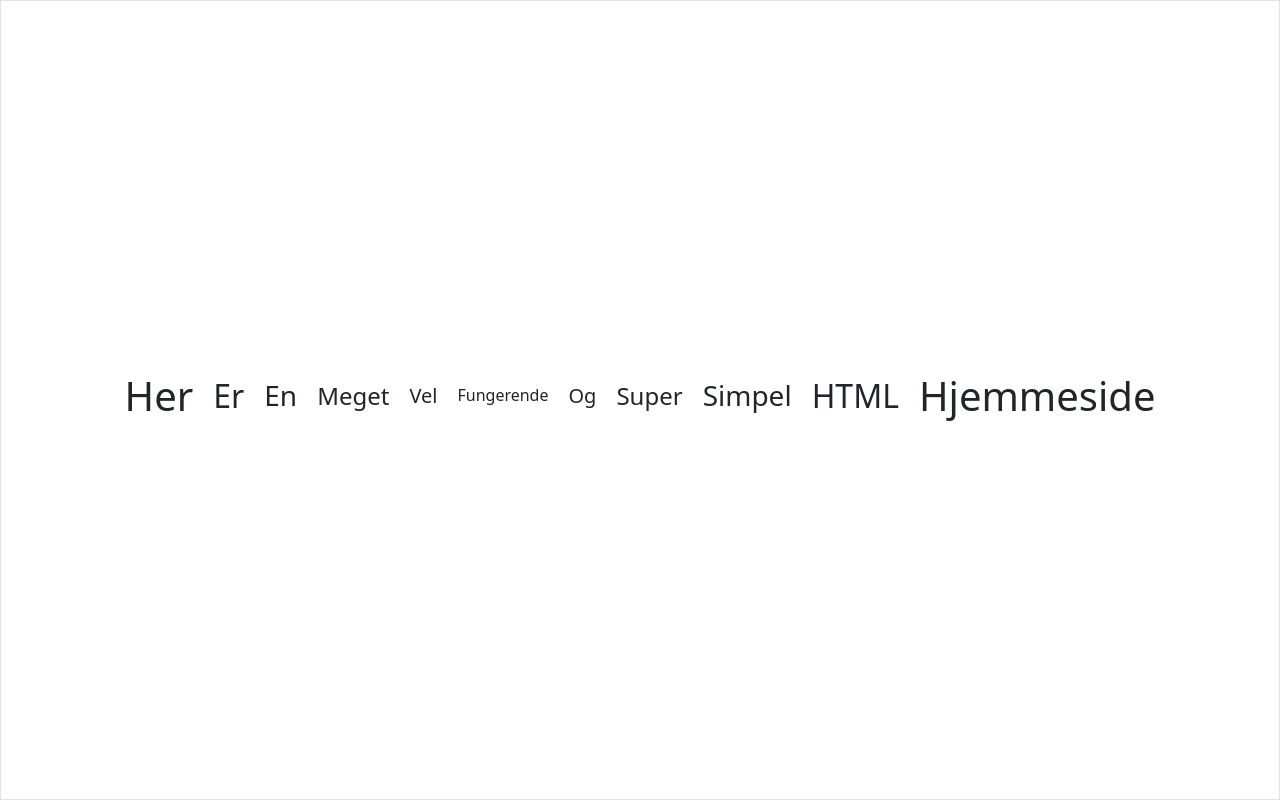
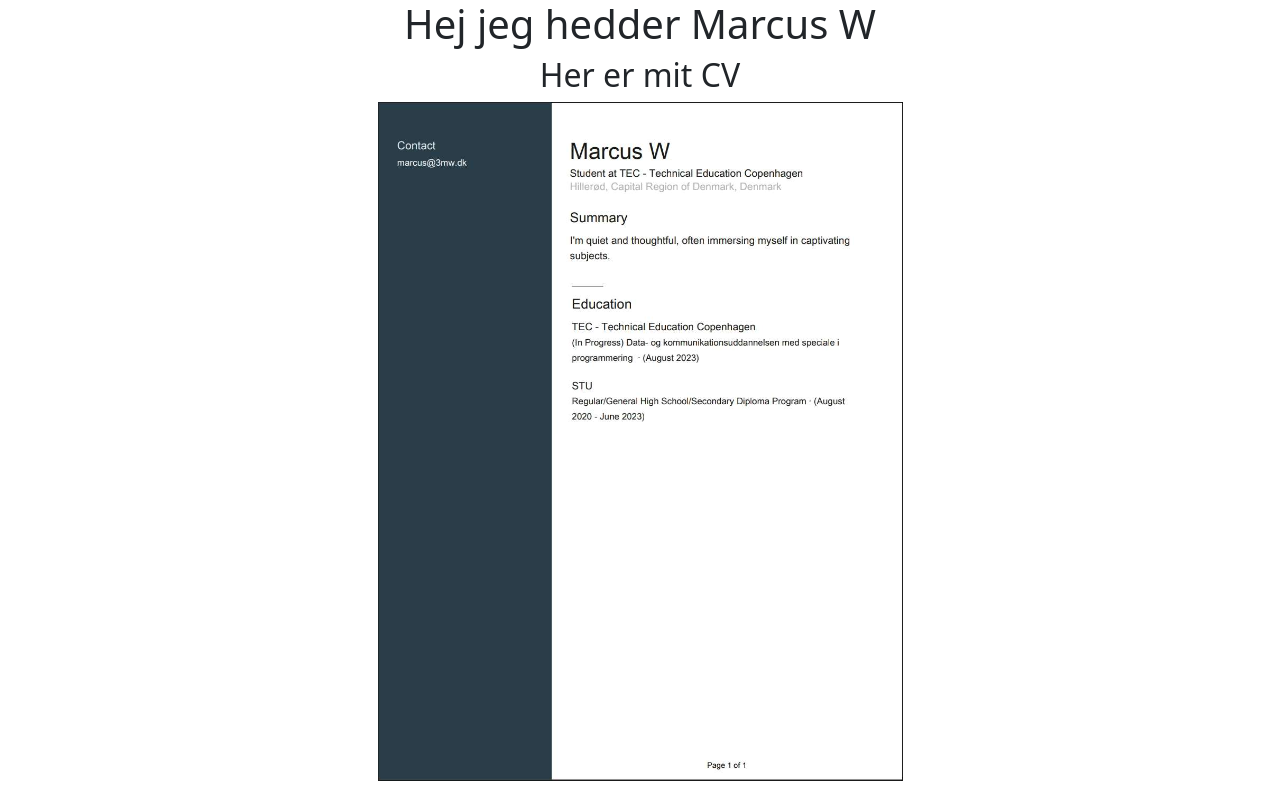
Before and after one commit to mawa17/PortFolio, a plain HTML site: page index.html in a window 1280 px wide. Drawn offline with nearby package versions, Linux system fonts and the light colour scheme.

Commit message:
Added CV image

```diff
--- a/index.html
+++ b/index.html
@@ -8,23 +8,10 @@
         <script src="https://cdn.jsdelivr.net/npm/bootstrap@5.1.2/dist/js/bootstrap.bundle.min.js"></script>
     </head>
     <body>
-        <div class="border d-flex align-items-center justify-content-center" style="position: absolute; height: 100%; width: 100%;">
-            <h1>Her</h1>
-            <h2>Er </h2>
-            <h3>En</h3>
-            <h4>Meget</h4>
-            <h5>Vel</h5>
-            <h6>Fungerende</h6>
-            <h5>Og</h5>
-            <h4>Super</h4>
-            <h3>Simpel</h3>
-            <h2>HTML</h2>
-            <h1>Hjemmeside</h1>
+        <div class="container" align="center">
+            <h1>Hej jeg hedder Marcus W</h1>
+            <h2>Her er mit CV</h2>
+            <img src="CV.png">
         </div>
     </body>
-    <style>
-        h1, h2, h3, h4, h5, h6 {
-            padding: 10px;
-        }
-    </style>
 </html>
```
Also changed, not shown: CV.png (added), Dokumentationsrapport.txt (added), Logbog.txt (added).
